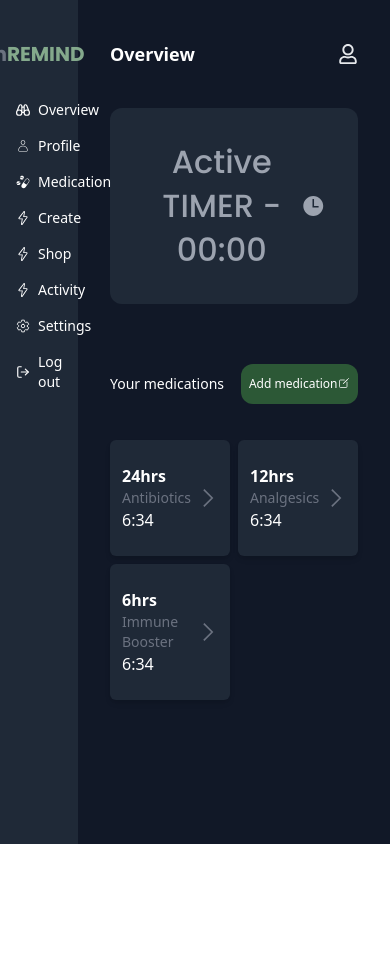
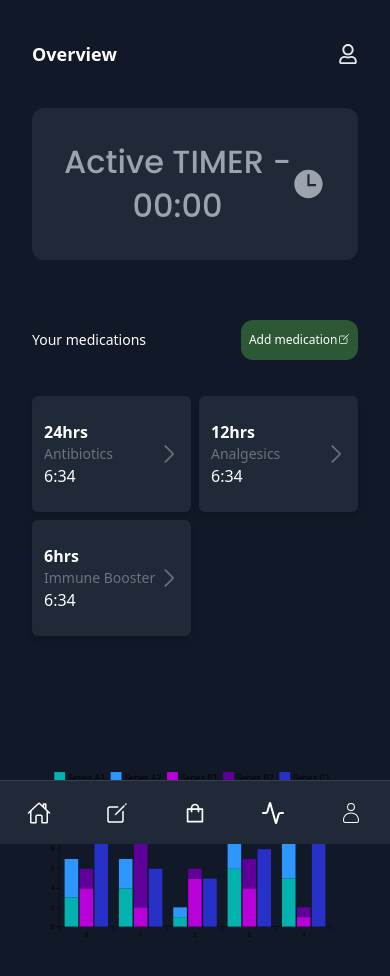
Before and after one commit to timmie20/reminda-techkage, a React (Vite) app: page /dashboard in a window 390 px wide. Shown: the top 976 px of the page. Before the commit the page ends 844 px from the top, so only its background shows below. Built offline with nearby package versions, Linux system fonts and the light colour scheme; no server answers.

Commit message:
added mobile nav bottom

```diff
--- a/src/components/Dashboard/Navbar.jsx
+++ b/src/components/Dashboard/Navbar.jsx
@@ -0,0 +1,30 @@
+import React from 'react';
+import { CiUser } from "react-icons/ci";
+import { IoHomeOutline } from "react-icons/io5";
+import { IoCreateOutline } from "react-icons/io5";
+import { AiOutlineShopping } from "react-icons/ai";
+import { LuActivity } from "react-icons/lu";
+import { Link } from 'react-router-dom';
+
+const BottomNav = () => {
+  const navItems = [
+    { to: "/", icon: <IoHomeOutline />, label: "Overview" },
+    { to: "/profile", icon: <IoCreateOutline />, label: "Create" },
+    { to: "/notifications", icon: <AiOutlineShopping />, label: "Shop" },
+    { to: "/stats", icon: <LuActivity />, label: "Activity" },
+    { to: "/profile", icon: <CiUser />, label: "Profile" },
+  ];
+
+  return (
+    <div className="fixed bottom-0 w-full bg-gray-800 text-white flex justify-around items-center h-16 border-t border-gray-700">
+      {navItems.map((item, index) => (
+        <Link key={index} to={item.to} className="flex flex-col items-center justify-center text-center w-full hover:bg-gray-700">
+          <span className="text-2xl">{item.icon}</span>
+          {/* <span className="text-xs">{item.label}</span> */}
+        </Link>
+      ))}
+    </div>
+  );
+};
+
+export default BottomNav;
--- a/src/components/Dashboard/Sidenav.jsx
+++ b/src/components/Dashboard/Sidenav.jsx
@@ -1,14 +1,18 @@
 import React, { useState } from "react";
 import { NavLink } from "react-router-dom";
-import { MdOutlineSpaceDashboard } from "react-icons/md";
 import { CiUser } from "react-icons/ci";
-import { MdOutlineTimer } from "react-icons/md";
 import { GrOverview } from "react-icons/gr";
 import { SlEnergy } from "react-icons/sl";
-// import { SlCalender } from "react-icons/sl";
 import { IoSettingsOutline } from "react-icons/io5";
 import { GiMedicines } from "react-icons/gi";
 import { FiLogOut } from "react-icons/fi";
+import { IoCreateOutline } from "react-icons/io5";
+import { AiOutlineShopping } from "react-icons/ai";
+import { LuActivity } from "react-icons/lu";
+
+
+
+
 import {
   Dialog,
   DialogContent,
@@ -25,11 +29,9 @@ const Sidenav = () => {
     { name: "Overview", icon: <GrOverview /> },
     { name: "Profile", icon: <CiUser /> },
     { name: "Medication", icon: <GiMedicines /> },
-    { name: "Create", icon: <SlEnergy /> },
-    // { name: "Timer", icon: <MdOutlineTimer /> },
-    // { name: "Overview", icon: <GrOverview /> },
-    { name: "Shop", icon: <SlEnergy /> },
-    { name: "Activity", icon: <SlEnergy /> },
+    { name: "Create", icon: <IoCreateOutline /> },
+    { name: "Shop", icon: <AiOutlineShopping /> },
+    { name: "Activity", icon: <LuActivity /> },
     { name: "Settings", icon: <IoSettingsOutline /> },
   ];
 
--- a/src/layout/DashboardLayout.jsx
+++ b/src/layout/DashboardLayout.jsx
@@ -1,14 +1,18 @@
+import Navbar from "@/components/Dashboard/Navbar";
 import Sidenav from "@/components/Dashboard/Sidenav";
 import { Outlet } from "react-router-dom";
 
 const DashboardLayout = () => {
   return (
-    <div className=" flex h-screen w-full">
-      <div className="flex w-[20%]">
+    <div className=" sm:flex  h-screen w-full">
+      <div className="sm:flex sm:w-[20%] hidden">
         <Sidenav />
       </div>
-      <div className="flex w-[80%] bg-gray-900 text-white p-4 overflow-y-auto">
+      <div className="flex sm:w-[80%] w-[100%] bg-gray-900 text-white p-4 overflow-y-auto">
         <Outlet />
+      </div>
+      <div className="flex sm:hidden bottom-0 ">
+        <Navbar />
       </div>
     </div>
   );
```
